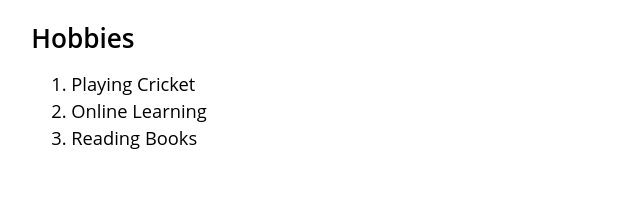
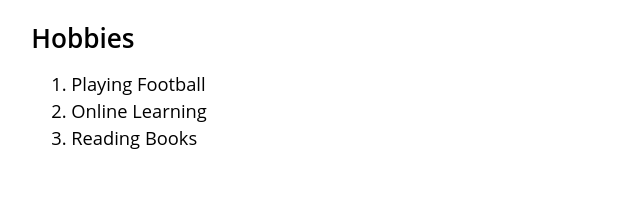
Before and after one commit to bharatwebdesign/portfolio.io, a plain HTML site: page index.html in a window 1280 px wide. Shown: the part 2500-2709 px from the top of the page, 29-669 px from the left. Drawn offline with Linux system fonts and the light colour scheme; a web font is replaced by a local one.

Commit message:
index.html

```diff
--- a/index.html
+++ b/index.html
@@ -392,7 +392,7 @@ small.company {
                   </div>
                   <h2 style="margin-top:60px">Hobbies</h2>
                   <ol>
-                  	<li>Playing Cricket</li>
+                  	<li>Playing Football</li>
                     <li>Online Learning</li>
                     <li>Reading Books</li>
                   </ol>
```
